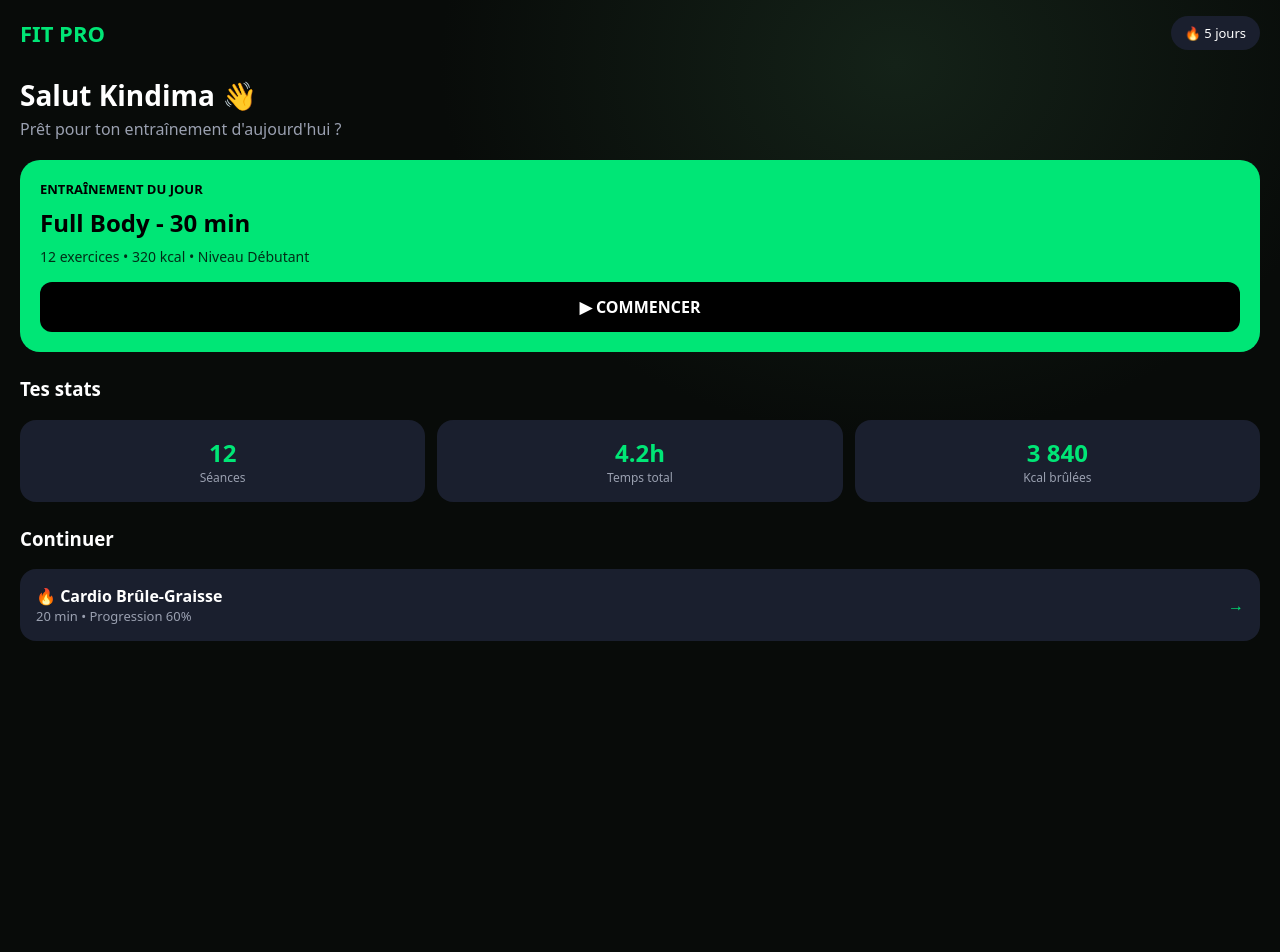
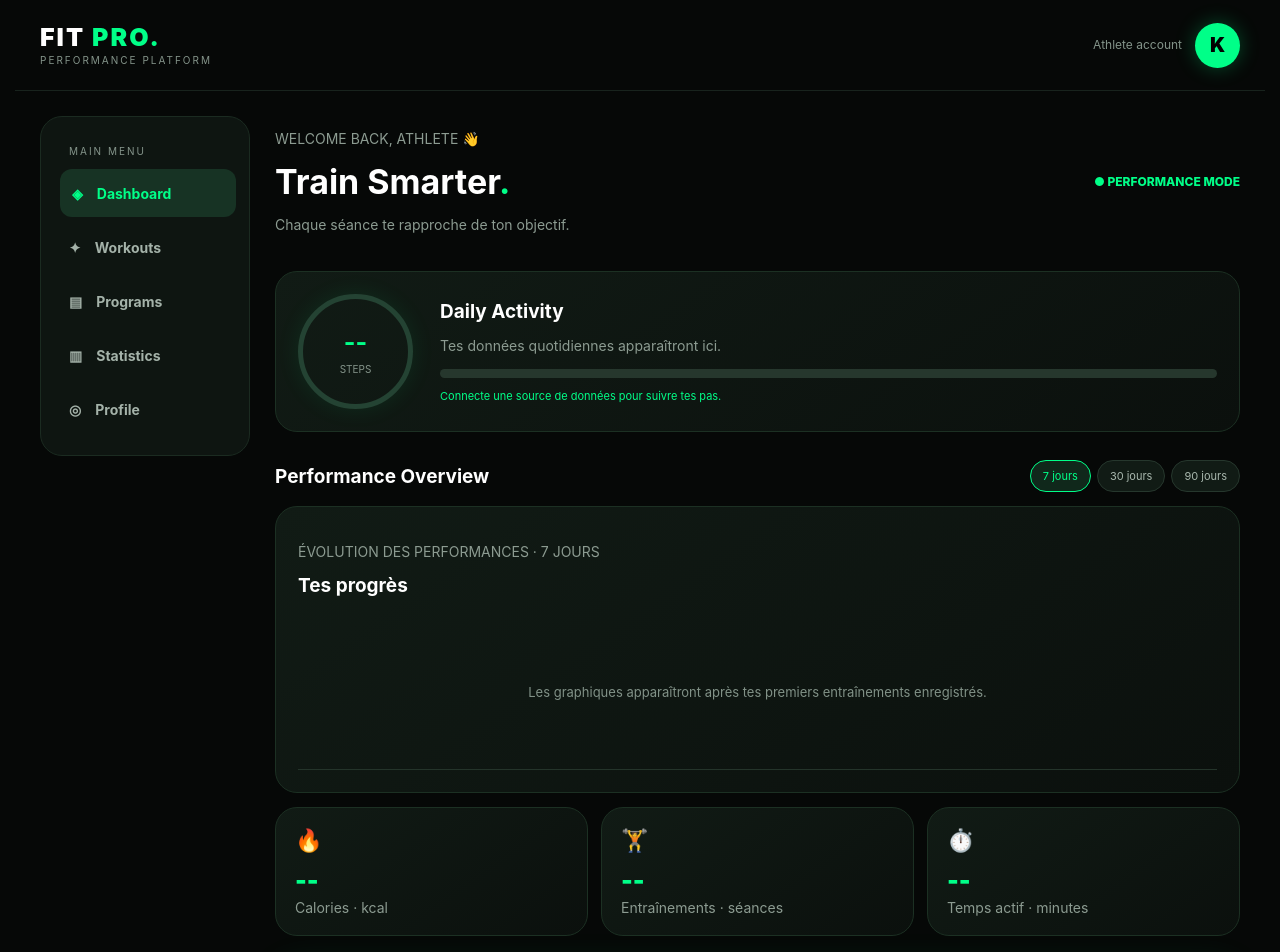
Before and after one commit to actionsdiallo-lgtm/fit-pro, a Next.js app: page /dashboard in a window 1280 px wide. Shown: the top 952 px of the page. Before the commit the page ends 800 px from the top, so only its background shows below. Built offline with nearby package versions, Linux system fonts and the light colour scheme.

Commit message:
Update page.tsx

```diff
--- a/src/app/dashboard/page.tsx
+++ b/src/app/dashboard/page.tsx
@@ -1,42 +1,326 @@
+
+"use client";
+
 import Link from "next/link";
+import { useState } from "react";
+
+const green = "#00FF88";
 
 export default function Dashboard() {
+  const [period, setPeriod] = useState("7 jours");
+  const [activeTab, setActiveTab] = useState("Dashboard");
+
+  const stats = [
+    { icon: "🔥", label: "Calories", value: "--", unit: "kcal" },
+    { icon: "🏋️", label: "Entraînements", value: "--", unit: "séances" },
+    { icon: "⏱️", label: "Temps actif", value: "--", unit: "minutes" },
+  ];
+
+  const menu = ["Dashboard", "Workouts", "Programs", "Statistics", "Profile"];
+
   return (
-    <main style={{ background: "#080BOA", minHeight: "100vh", color: "#fff", fontFamily: "system-ui", paddingBottom: 90 }}>
-      <nav style={{ display: "flex", justifyContent: "space-between", alignItems: "center", padding: "16px 20px" }}>
-        <Link href="/" style={{ color: "#00E676", fontWeight: 900, fontSize: 22, textDecoration: "none" }}>FIT PRO</Link>
-        <span style={{ background: "#1A1F2E", padding: "8px 14px", borderRadius: 20, fontSize: 13 }}>🔥 5 jours</span>
-      </nav>
-      <div style={{ padding: "0 20px" }}>
-        <h1 style={{ fontSize: 28, margin: "10px 0 4px" }}>Salut Kindima 👋</h1>
-        <p style={{ color: "#9AA0B0", margin: 0 }}>Prêt pour ton entraînement d&apos;aujourd&apos;hui ?</p>
-        <div style={{ background: "#00E676", color: "#000", borderRadius: 20, padding: 20, marginTop: 20 }}>
-          <p style={{ margin: 0, fontSize: 13, fontWeight: 700 }}>ENTRAÎNEMENT DU JOUR</p>
-          <h2 style={{ margin: "8px 0", fontSize: 24 }}>Full Body - 30 min</h2>
-          <p style={{ margin: "0 0 16px", opacity: 0.8, fontSize: 14 }}>12 exercices • 320 kcal • Niveau Débutant</p>
-          <Link href="/workouts/new" style={{ display: "block", background: "#000", color: "#fff", textAlign: "center", padding: "14px", borderRadius: 12, fontWeight: 800, textDecoration: "none" }}>▶ COMMENCER</Link>
-        </div>
-        <h3 style={{ marginTop: 24 }}>Tes stats</h3>
-        <div style={{ display: "flex", gap: 12 }}>
-          <div style={{ flex: 1, background: "#1A1F2E", borderRadius: 16, padding: 16, textAlign: "center" }}>
-            <div style={{ fontSize: 24, fontWeight: 900, color: "#00E676" }}>12</div>
-            <div style={{ fontSize: 12, color: "#9AA0B0" }}>Séances</div>
-          </div>
-          <div style={{ flex: 1, background: "#1A1F2E", borderRadius: 16, padding: 16, textAlign: "center" }}>
-            <div style={{ fontSize: 24, fontWeight: 900, color: "#00E676" }}>4.2h</div>
-            <div style={{ fontSize: 12, color: "#9AA0B0" }}>Temps total</div>
-          </div>
-          <div style={{ flex: 1, background: "#1A1F2E", borderRadius: 16, padding: 16, textAlign: "center" }}>
-            <div style={{ fontSize: 24, fontWeight: 900, color: "#00E676" }}>3 840</div>
-            <div style={{ fontSize: 12, color: "#9AA0B0" }}>Kcal brûlées</div>
+    <main className="fitpro">
+      <style jsx>{`
+        * { box-sizing: border-box; }
+        .fitpro {
+          min-height: 100vh;
+          background: #060807;
+          color: white;
+          font-family: Inter, system-ui, sans-serif;
+          padding-bottom: 100px;
+        }
+        .topbar {
+          max-width: 1250px;
+          margin: auto;
+          padding: 22px 25px;
+          display: flex;
+          justify-content: space-between;
+          align-items: center;
+          border-bottom: 1px solid #18231d;
+        }
+        .logo { font-size: 25px; font-weight: 1000; letter-spacing: 2px; }
+        .logo span { color: ${green}; }
+        .muted { color: #84948a; }
+        .avatar {
+          width: 45px; height: 45px; border-radius: 50%;
+          background: ${green}; color: black; font-weight: 900;
+          display: grid; place-items: center; font-size: 20px;
+          box-shadow: 0 0 20px #00ff8844;
+        }
+        .layout {
+          max-width: 1250px; margin: auto; padding: 25px;
+          display: grid; grid-template-columns: 210px minmax(0, 1fr);
+          gap: 25px;
+        }
+        .sidebar {
+          background: #0e1511; border: 1px solid #1b2b21;
+          border-radius: 22px; padding: 16px; height: fit-content;
+          position: sticky; top: 15px;
+        }
+        .navitem {
+          display: block; width: 100%; text-align: left;
+          padding: 14px 12px; border: 0; border-radius: 12px;
+          background: transparent; color: #a4b2a9;
+          font-size: 14px; font-weight: 700; margin-bottom: 6px;
+          cursor: pointer; transition: .2s;
+        }
+        .navitem:hover, .navitem.active {
+          background: #173324; color: ${green};
+          transform: translateX(3px);
+        }
+        .content { min-width: 0; }
+        .welcome {
+          display: flex; justify-content: space-between;
+          align-items: center; gap: 15px; margin-bottom: 24px;
+        }
+        h1 { font-size: clamp(25px, 4vw, 34px); margin: 5px 0; }
+        .subtitle { color: #8c9b91; font-size: 14px; }
+        .card {
+          background: linear-gradient(145deg, #111b15, #0b100d);
+          border: 1px solid #1c3023; border-radius: 22px;
+          padding: 22px; animation: appear .6s ease both;
+        }
+        .health {
+          display: grid; grid-template-columns: 120px 1fr;
+          gap: 22px; align-items: center;
+        }
+        .circle {
+          width: 115px; height: 115px; border-radius: 50%;
+          border: 5px solid #244333;
+          display: grid; place-items: center; text-align: center;
+          box-shadow: 0 0 25px #00ff8815;
+        }
+        .circle strong { color: ${green}; font-size: 25px; display: block; }
+        .circle small { color: #84948a; font-size: 10px; }
+        .progress {
+          height: 9px; background: #26372d;
+          border-radius: 20px; overflow: hidden; margin-top: 15px;
+        }
+        .progress span {
+          display: block; width: 0%; height: 100%;
+          background: ${green}; border-radius: 20px;
+        }
+        .sectionhead {
+          display: flex; justify-content: space-between;
+          align-items: center; gap: 12px; margin: 28px 0 14px;
+        }
+        h2 { font-size: 19px; margin: 0; }
+        .periods { display: flex; gap: 6px; flex-wrap: wrap; }
+        .period {
+          border: 1px solid #26372d; background: #111b15;
+          color: #a8b7ad; border-radius: 20px;
+          padding: 8px 12px; font-size: 11px; cursor: pointer;
+        }
+        .period.selected {
+          color: ${green}; border-color: ${green};
+          background: #10281b;
+        }
+        .metricgrid {
+          display: grid; grid-template-columns: repeat(3, 1fr);
+          gap: 13px; margin-top: 14px;
+        }
+        .metric { padding: 19px; }
+        .metric .value {
+          color: ${green}; font-size: 25px; font-weight: 900;
+          margin: 12px 0 4px;
+        }
+        .chart {
+          height: 155px; display: flex; justify-content: center;
+          align-items: center; color: #819187; font-size: 13px;
+          border-bottom: 1px solid #24342a; margin-top: 18px;
+        }
+        .workout {
+          display: flex; align-items: center; justify-content: space-between;
+          gap: 15px; background: #111b15; border: 1px solid #203328;
+          border-radius: 17px; padding: 16px; margin-top: 12px;
+        }
+        .workouticon {
+          width: 46px; height: 46px; display: grid; place-items: center;
+          background: #1c3526; border-radius: 13px; font-size: 22px;
+        }
+        .cta {
+          margin-top: 20px; border-radius: 22px; padding: 25px;
+          color: #061009; background: linear-gradient(110deg, #00ff88, #80ffbd);
+          box-shadow: 0 10px 35px #00ff8820;
+        }
+        .start {
+          display: inline-block; padding: 13px 20px; border-radius: 12px;
+          background: #07100a; color: white; text-decoration: none;
+          font-weight: 900; font-size: 13px; transition: .2s;
+        }
+        .start:hover { transform: translateY(-3px); box-shadow: 0 5px 20px #0005; }
+        .empty { color: #87978d; font-size: 13px; line-height: 1.7; }
+        .bottomnav { display: none; }
+        @keyframes appear {
+          from { opacity: 0; transform: translateY(12px); }
+          to { opacity: 1; transform: translateY(0); }
+        }
+        @media(max-width: 760px) {
+          .layout { display: block; padding: 17px; }
+          .sidebar { display: none; }
+          .topbar { padding: 16px; }
+          .health { grid-template-columns: 90px 1fr; gap: 13px; }
+          .circle { width: 88px; height: 88px; border-width: 4px; }
+          .circle strong { font-size: 20px; }
+          .metricgrid { gap: 8px; }
+          .metric { padding: 13px 9px; }
+          .metric .value { font-size: 20px; }
+          .bottomnav {
+            display: flex; position: fixed; bottom: 0; left: 0; right: 0;
+            z-index: 10; background: #0c130f;
+            border-top: 1px solid #26372d;
+            justify-content: space-around; padding: 12px 4px;
+          }
+          .bottomnav button {
+            background: none; border: 0; color: #a5b4aa;
+            font-size: 10px; cursor: pointer;
+          }
+          .bottomnav button.active { color: ${green}; }
+        }
+        @media(max-width: 380px) {
+          .metricgrid { grid-template-columns: 1fr; }
+          .welcome { align-items: flex-start; }
+        }
+      `}</style>
+
+      <header className="topbar">
+        <div>
+          <div className="logo">FIT <span>PRO.</span></div>
+          <div className="muted" style={{ fontSize: 10, letterSpacing: 2 }}>
+            PERFORMANCE PLATFORM
           </div>
         </div>
-        <h3 style={{ marginTop: 24 }}>Continuer</h3>
-        <div style={{ background: "#1A1F2E", borderRadius: 16, padding: 16, display: "flex", justifyContent: "space-between", alignItems: "center" }}>
-          <div><div style={{ fontWeight: 800 }}>🔥 Cardio Brûle-Graisse</div><div style={{ fontSize: 13, color: "#9AA0B0" }}>20 min • Progression 60%</div></div>
-          <span style={{ color: "#00E676", fontWeight: 900 }}>→</span>
+        <div style={{ display: "flex", alignItems: "center", gap: 13 }}>
+          <span className="muted" style={{ fontSize: 12 }}>Athlete account</span>
+          <div className="avatar">K</div>
         </div>
+      </header>
+
+      <div className="layout">
+        <aside className="sidebar">
+          <p className="muted" style={{ fontSize: 10, letterSpacing: 2, paddingLeft: 12 }}>
+            MAIN MENU
+          </p>
+          {menu.map((item) => (
+            <button
+              key={item}
+              className={`navitem ${activeTab === item ? "active" : ""}`}
+              onClick={() => setActiveTab(item)}
+            >
+              {item === "Dashboard" ? "◈" :
+               item === "Workouts" ? "✦" :
+               item === "Programs" ? "▤" :
+               item === "Statistics" ? "▥" : "◎"}　{item}
+            </button>
+          ))}
+        </aside>
+
+        <section className="content">
+          <div className="welcome">
+            <div>
+              <p className="subtitle">WELCOME BACK, ATHLETE 👋</p>
+              <h1>Train Smarter<span style={{ color: green }}>.</span></h1>
+              <p className="subtitle">Chaque séance te rapproche de ton objectif.</p>
+            </div>
+            <div style={{ color: green, fontSize: 12, fontWeight: 800 }}>
+              ● PERFORMANCE MODE
+            </div>
+          </div>
+
+          <div className="card health">
+            <div className="circle">
+              <div>
+                <strong>--</strong>
+                <small>STEPS</small>
+              </div>
+            </div>
+            <div>
+              <h2>Daily Activity</h2>
+              <p className="subtitle">Tes données quotidiennes apparaîtront ici.</p>
+              <div className="progress"><span /></div>
+              <p style={{ color: green, fontSize: 11, marginBottom: 0 }}>
+                Connecte une source de données pour suivre tes pas.
+              </p>
+            </div>
+          </div>
+
+          <div className="sectionhead">
+            <h2>Performance Overview</h2>
+            <div className="periods">
+              {["7 jours", "30 jours", "90 jours"].map((p) => (
+                <button
+                  key={p}
+                  className={`period ${period === p ? "selected" : ""}`}
+                  onClick={() => setPeriod(p)}
+                >
+                  {p}
+                </button>
+              ))}
+            </div>
+          </div>
+
+          <div className="card">
+            <p className="subtitle">ÉVOLUTION DES PERFORMANCES · {period.toUpperCase()}</p>
+            <h2 style={{ marginTop: 8 }}>Tes progrès</h2>
+            <div className="chart">
+              Les graphiques apparaîtront après tes premiers entraînements enregistrés.
+            </div>
+          </div>
+
+          <div className="metricgrid">
+            {stats.map((stat) => (
+              <div className="card metric" key={stat.label}>
+                <div style={{ fontSize: 22 }}>{stat.icon}</div>
+                <div className="value">{stat.value}</div>
+                <div className="subtitle">{stat.label} · {stat.unit}</div>
+              </div>
+            ))}
+          </div>
+
+          <div className="cta">
+            <p style={{ fontSize: 11, fontWeight: 900, letterSpacing: 2 }}>
+              YOUR NEXT CHALLENGE
+            </p>
+            <h2 style={{ fontSize: 25, margin: "9px 0" }}>
+              Ready to get stronger?
+            </h2>
+            <p style={{ fontSize: 13, marginBottom: 20 }}>
+              Lance une nouvelle séance et enregistre tes performances.
+            </p>
+            <Link href="/workouts/new" className="start">
+              + START NEW WORKOUT
+            </Link>
+          </div>
+
+          <div className="sectionhead">
+            <h2>Recent Workout Activity</h2>
+          </div>
+
+          <div className="card">
+            <div className="empty">
+              <div style={{ fontSize: 28, marginBottom: 10 }}>🏋️</div>
+              <strong style={{ color: "white" }}>Aucun entraînement récent</strong>
+              <p>Termine ta première séance pour retrouver ici ton historique, tes exercices et tes performances.</p>
+            </div>
+          </div>
+        </section>
       </div>
+
+      <nav className="bottomnav">
+        {menu.map((item) => (
+          <button
+            key={item}
+            className={activeTab === item ? "active" : ""}
+            onClick={() => setActiveTab(item)}
+          >
+            {item === "Dashboard" ? "◈" :
+             item === "Workouts" ? "✦" :
+             item === "Programs" ? "▤" :
+             item === "Statistics" ? "▥" : "◎"}
+            <br />{item}
+          </button>
+        ))}
+      </nav>
     </main>
   );
-          }
+      }
```
